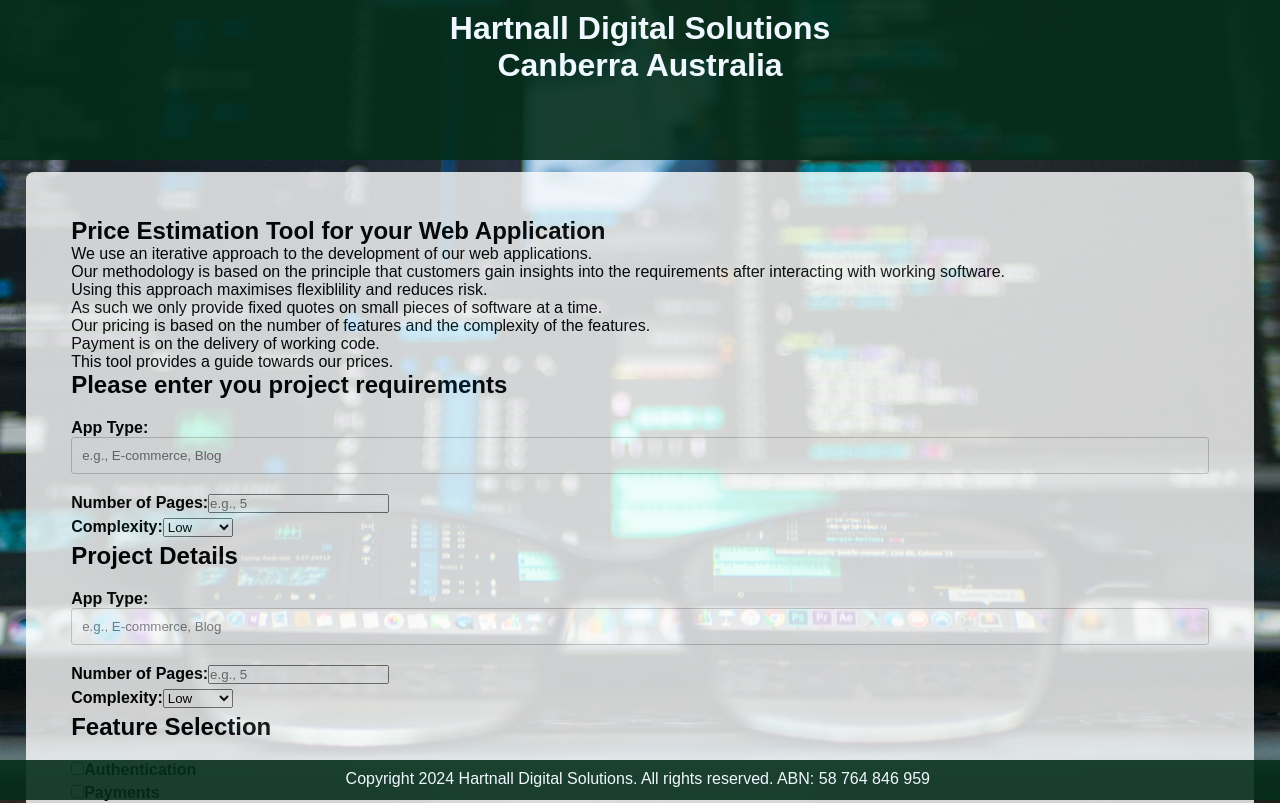
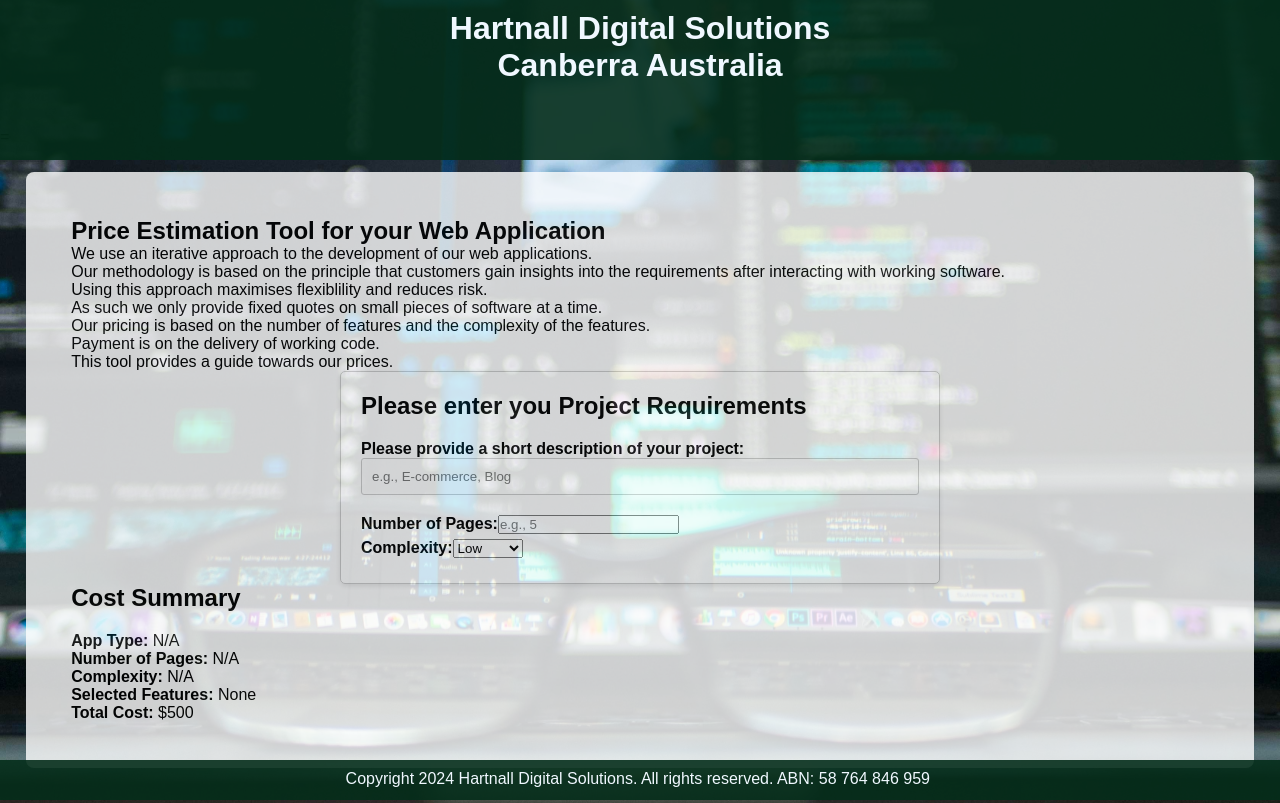
Before and after one commit to emmahartnall/react_nov_23, a React (Create React App) app: page / in a window 1280 px wide. Shown: the top 803 px of the page. Built offline with nearby package versions, Linux system fonts and the light colour scheme.

Commit message:
form styling

```diff
--- a/src/Quote2.jsx
+++ b/src/Quote2.jsx
@@ -54,11 +54,7 @@ const Quote = () => {
             </DescriptionMethodology>
 
             <RequirementsForm setRequirements={setRequirements} />
-            <ProjectDetailsForm setProjectDetails={setProjectDetails} />
-            <FeatureSelection
-              selectedFeatures={selectedFeatures}
-              setSelectedFeatures={setSelectedFeatures}
-            />
+
             <CostSummary
               projectDetails={projectDetails}
               selectedFeatures={selectedFeatures}
--- a/src/components/FeatureSelection.jsx
+++ b/src/components/FeatureSelection.jsx
@@ -1,5 +1,3 @@
-
-
 
 // components/FeatureSelection.jsx
 import React from "react";
--- a/src/components/RequirementsForm.jsx
+++ b/src/components/RequirementsForm.jsx
@@ -9,9 +9,9 @@ const RequirementsForm = ({ setRequirements }) => {
 
   return (
     <form className="requirements-form">
-      <h2>Please enter you project requirements</h2>
+      <h2>Please enter you Project Requirements</h2>
       <label>
-        App Type:
+        Please provide a short description of your project:
         <input
           type="text"
           name="appType"
--- a/src/css/standardElements.css
+++ b/src/css/standardElements.css
@@ -12,7 +12,15 @@ body {
     background-image: url('../images/Background.jpg');
     background-size: cover;
     background-position: center;
+}
 
+button {
+    background-color: #4CAF50; /* Green */
+    color: white;
+    padding: 10px 20px;
+    border: none;
+    border-radius: 3px;
+    cursor: pointer;
 }
 
 footer {
@@ -28,6 +36,21 @@ footer {
     color: aliceblue;
 }
 
+form {
+  display: flex;
+  flex-direction: column;
+  max-width: 600px;
+  margin: 0 auto;
+  padding: 20px;
+  border: 1px solid #ccc;
+  border-radius: 5px;
+  box-shadow: 0 2px 5px rgba(0, 0, 0, 0.1);
+}
+
+h2 {
+    margin-bottom: 20px;
+}
+
 header {
     background-color: rgba(4, 45, 26, 0.899);
     padding: 10px;
@@ -40,6 +63,22 @@ header {
     color: aliceblue;
 }
 
+input[type="text"],
+  textarea {
+    width: 100%;
+    padding: 10px;
+    margin-bottom: 15px;
+    border: 1px solid #ccc;
+    border-radius: 3px;
+    box-sizing: border-box;
+}
+
+label {
+    margin-bottom: 5px;
+    display: block;
+    font-weight: bold;
+}
+
 main {
     flex: 1; /* Fill the space between header and footer */
     margin-top: 10%; /* Adjust based on header height */
@@ -47,35 +86,6 @@ main {
     overflow-y: auto; /* Enable vertical scrolling */
 }
 
-h2 {
-    margin-bottom: 20px;
-  }
-
-  label {
-    margin-bottom: 5px;
-    display: block;
-    font-weight: bold;
-  }
-
-  input[type="text"],
-  textarea {
-    width: 100%;
-    padding: 10px;
-    margin-bottom: 15px;
-    border: 1px solid #ccc;
-    border-radius: 3px;
-    box-sizing: border-box;
-  }
-
-  textarea {
+textarea {
     height: 100px;
-  }
-
-  button {
-    background-color: #4CAF50; /* Green */
-    color: white;
-    padding: 10px 20px;
-    border: none;
-    border-radius: 3px;
-    cursor: pointer;
-  }
+}
```
